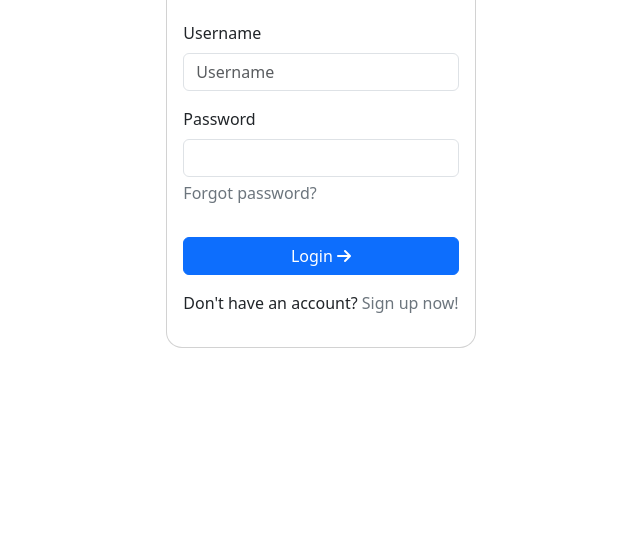
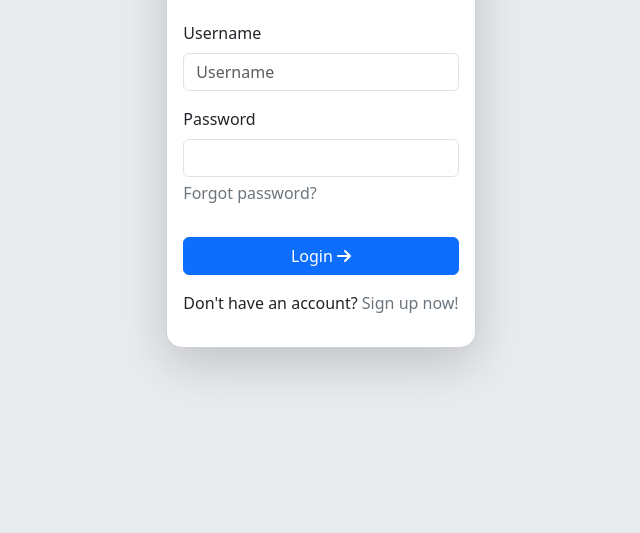
Before and after one commit to satyam147/html, a plain HTML site: page Login.html in a window 1280 px wide. Shown: the part 267-800 px from the top of the page, without its empty margins (319-959 px from the left). Drawn offline with nearby package versions, Linux system fonts and the light colour scheme.

Commit message:
Background updated

```diff
--- a/Login.html
+++ b/Login.html
@@ -15,8 +15,8 @@
     href="https://cdnjs.cloudflare.com/ajax/libs/font-awesome/6.7.2/css/all.min.css" integrity="sha512-Evv84Mr4kqVGRNSgIGL/F/aIDqQb7xQ2vcrdIwxfjThSH8CSR7PBEakCr51Ck+w+/U6swU2Im1vVX0SVk9ABhg=="
     crossorigin="anonymous" referrerpolicy="no-referrer" />
   </head>
-  <body class="d-flex justify-content-center align-items-center vh-100">
-    <form class="card rounded-4 p-3">
+  <body class="d-flex justify-content-center align-items-center vh-100 bg-body-secondary">
+    <form class="card rounded-4 p-3 shadow-lg">
       <h2 class="mb-0">Log in</h2>
       <h5 class="mb-4">to start learning</h3>
       <div class="mb-3">
```
